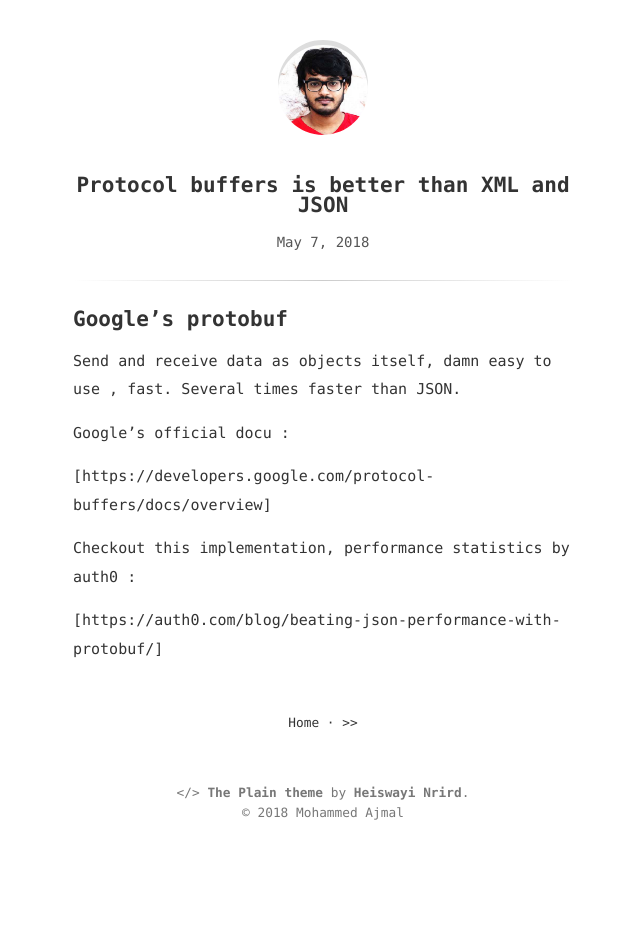
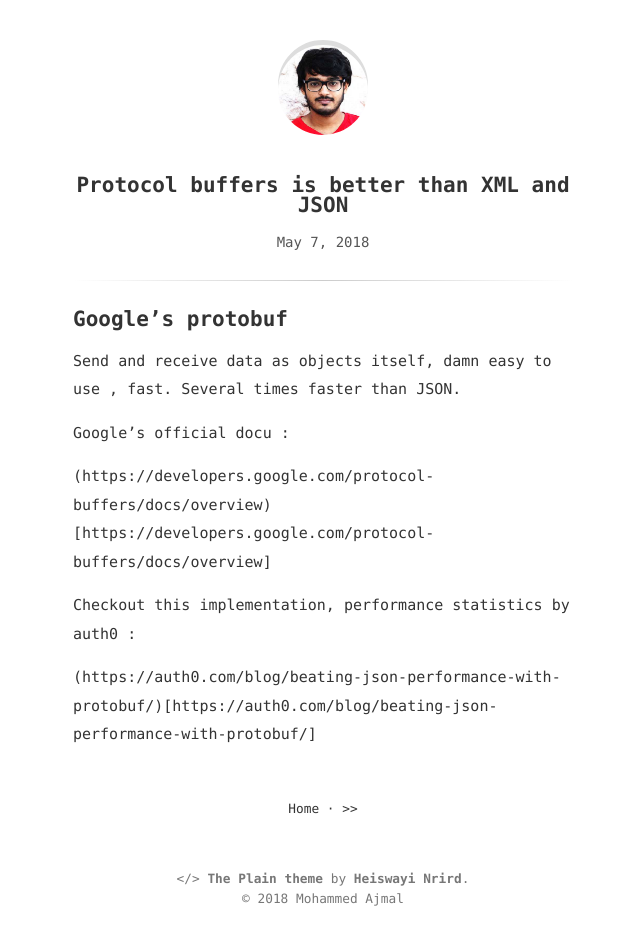
Before and after one commit to cooliscool/cooliscool.github.io, a Jekyll site: the page built from _posts/2018-05-07-protocol-buffers.md, in a window 1280 px wide. Shown: the whole page, without its empty margins (317-957 px from the left). Built offline with Jekyll 4.4.1, drawn with Linux system fonts in a browser that asks for light colours; before the commit the page ends 900 px from its top, so only the background shows below that; some of the changed lines change nothing that is shown.

Commit message:
Update 2018-05-07-protocol-buffers.md

```diff
--- a/_posts/2018-05-07-protocol-buffers.md
+++ b/_posts/2018-05-07-protocol-buffers.md
@@ -9,8 +9,8 @@
 
 Google's official docu :
 
-[https://developers.google.com/protocol-buffers/docs/overview]
+(https://developers.google.com/protocol-buffers/docs/overview)[https://developers.google.com/protocol-buffers/docs/overview]
 
 Checkout this implementation, performance statistics by auth0  :
 
-[https://auth0.com/blog/beating-json-performance-with-protobuf/]
+(https://auth0.com/blog/beating-json-performance-with-protobuf/)[https://auth0.com/blog/beating-json-performance-with-protobuf/]
```
